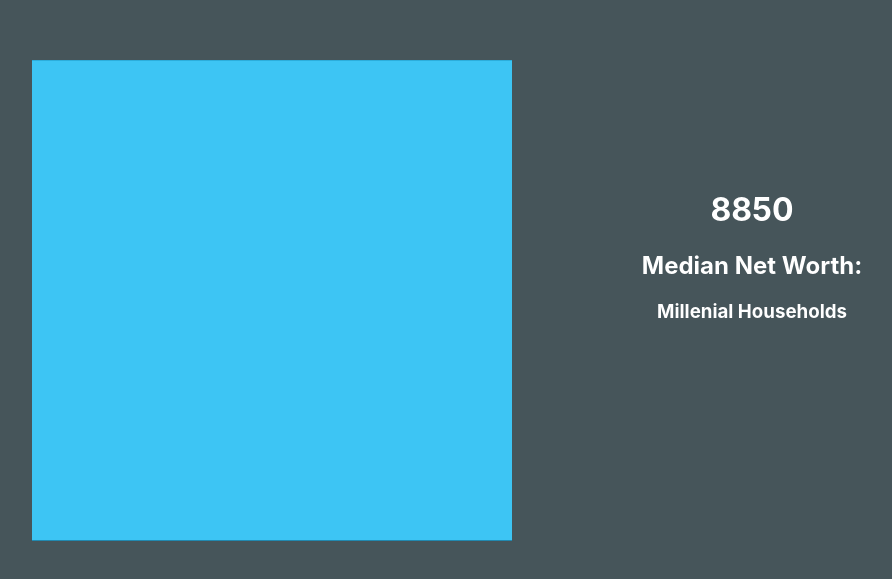
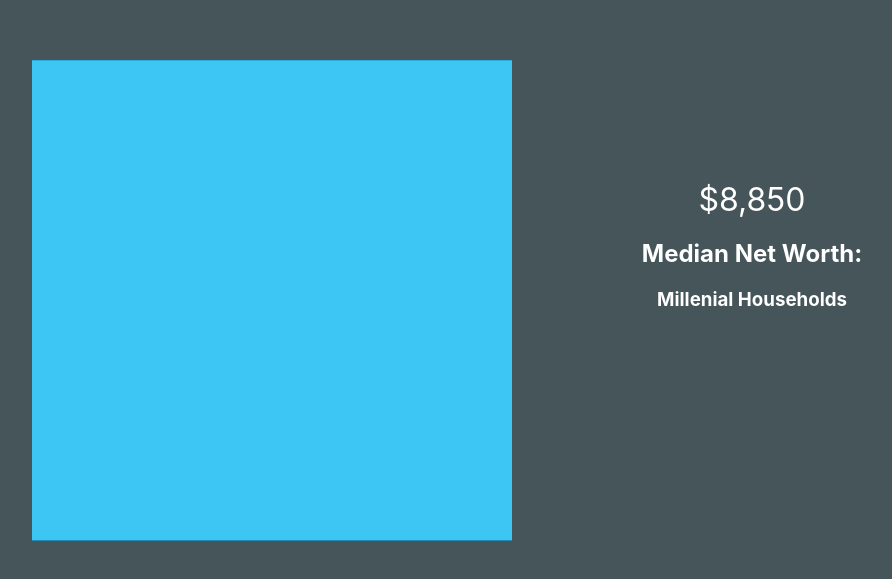
Before and after one commit to berrutti/comparing-numbers, a React (Create React App) app: page / in a window 1280 px wide. Shown: the part 145-724 px from the top of the page, without its empty margins (128-1020 px from the left). Built offline with nearby package versions, Linux system fonts and the light colour scheme.

Commit message:
Add animated number to data

```diff
--- a/package.json
+++ b/package.json
@@ -8,8 +8,9 @@
     "@testing-library/user-event": "^7.2.1",
     "react": "^16.13.1",
     "react-dom": "^16.13.1",
+    "react-number-format": "^4.4.1",
     "react-scripts": "3.4.1",
-    "react-spring": "^8.0.27"
+    "react-spring": "^9.0.0-beta.34"
   },
   "scripts": {
     "start": "react-scripts start",
@@ -31,5 +32,6 @@
       "last 1 firefox version",
       "last 1 safari version"
     ]
-  }
+  },
+  "devDependencies": {}
 }
--- a/src/App.css
+++ b/src/App.css
@@ -37,8 +37,15 @@
   align-content: center;
 }
 
-
+.elements span {
+  font-size: xx-large;
+}
 
 .square {
   position: absolute;
 }
+
+.data-image {
+  object-fit: cover;
+  max-width: 30%;
+}
--- a/src/App.js
+++ b/src/App.js
@@ -16,7 +16,7 @@ function App() {
     {
       title: 'Net Worth:',
       subtitle: 'Pete Buttigieg',
-      avatar: 'someurl',
+      avatar: '//upload.wikimedia.org/wikipedia/commons/thumb/b/bf/Pete_Buttigieg_by_Gage_Skidmore.jpg/220px-Pete_Buttigieg_by_Gage_Skidmore.jpg',
       number: 100000,
       color: '#007FAC',
     },
@@ -30,21 +30,21 @@ function App() {
     {
       title: 'Net Worth:',
       subtitle: 'Bernie Sanders',
-      avatar: null,
+      avatar: '//upload.wikimedia.org/wikipedia/commons/thumb/0/02/Bernie_Sanders_in_March_2020.jpg/220px-Bernie_Sanders_in_March_2020.jpg',
       number: 2000000,
       color: '#3DC5F4',
     },
     {
       title: 'Net Worth:',
       subtitle: 'Amy Klobuchar',
-      avatar: null,
+      avatar: '//upload.wikimedia.org/wikipedia/commons/thumb/b/b7/Amy_Klobuchar%2C_official_portrait%2C_113th_Congress.jpg/220px-Amy_Klobuchar%2C_official_portrait%2C_113th_Congress.jpg',
       number: 2500000,
       color: '#007FAC',
     },
     {
       title: 'Net Worth:',
       subtitle: 'Joe Biden',
-      avatar: null,
+      avatar: '//upload.wikimedia.org/wikipedia/commons/thumb/6/60/Joe_Biden_February_2020_crop.jpg/220px-Joe_Biden_February_2020_crop.jpg',
       number: 9000000,
       color: '#07415E',
     },
--- a/src/components/Data.jsx
+++ b/src/components/Data.jsx
@@ -1,12 +1,23 @@
 import React from 'react';
+import { useSpring, animated } from 'react-spring';
+import NumberFormat from 'react-number-format';
 
 function Data({ squaresData, index }) {
+    const { value } = useSpring({
+        value: squaresData[index].number
+    },);
+
+    const AnimatedNumberFormat = animated(NumberFormat);
+
     return (
         <div className="data">
             <div className="elements">
-                <h1>{squaresData[index].number}</h1>
+                <AnimatedNumberFormat value={value.interpolate(x => x.toFixed(0))} displayType="text" thousandSeparator={true} prefix={'$'}></AnimatedNumberFormat>
                 <h2>{squaresData[index].title}</h2>
                 <h3>{squaresData[index].subtitle}</h3>
+                <div className="image-wrapper">
+                    {squaresData[index].avatar && <img className='data-image' src={squaresData[index].avatar} title={squaresData[index].title} alt={squaresData[index].title}></img>}
+                </div>
             </div>
         </div>
     );
```
Also changed, not shown: 1 other file (tests, documents, lock files or other folders).
